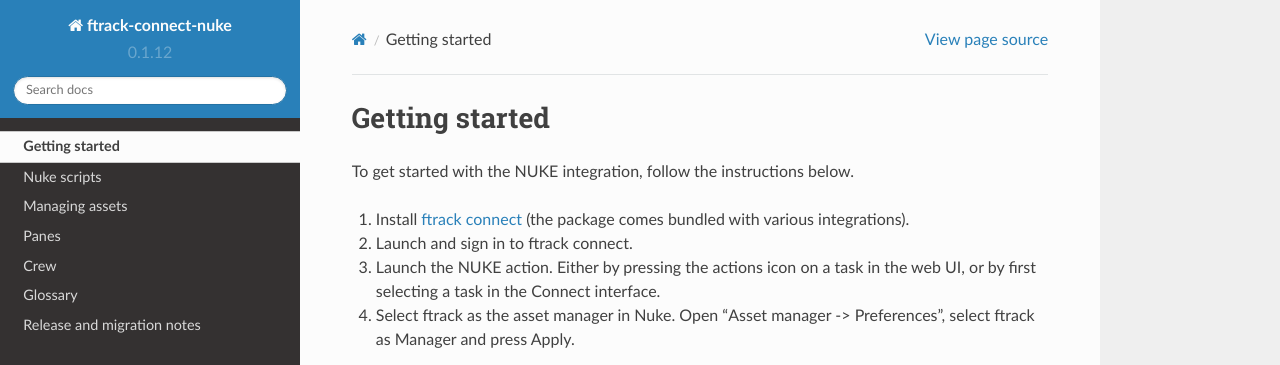
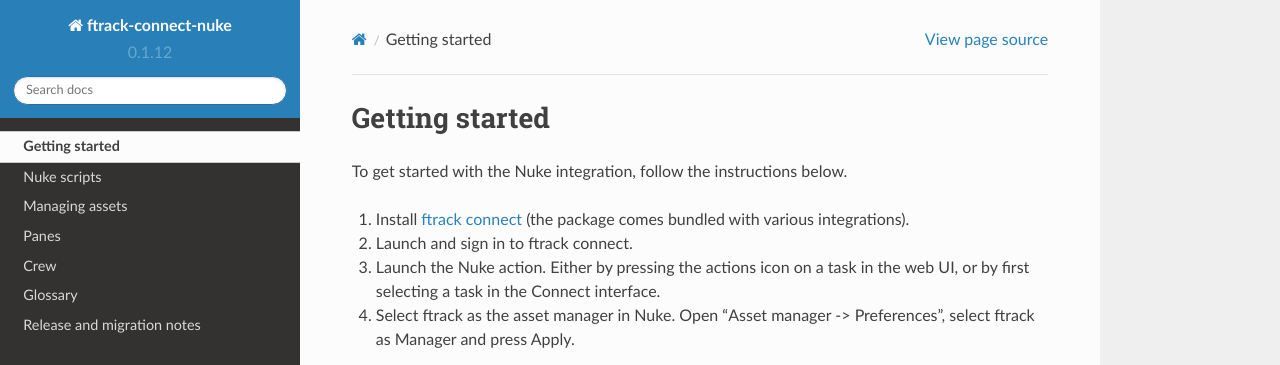
Before and after one commit to ftrackhq/ftrack-connect-nuke, a Sphinx documentation site: the page built from doc/getting_started.rst, in a window 1280 px wide and 1341 px high. Shown: the top 365 px of the window. Built offline with Sphinx 7.4.7 and the Read the Docs theme 2.0.0, drawn with Linux system fonts in a browser that asks for light colours.

Commit message:
Minor changes to gettings started docs

```diff
--- a/doc/getting_started.rst
+++ b/doc/getting_started.rst
@@ -7,12 +7,12 @@
 Getting started
 ***************
 
-To get started with the NUKE integration, follow the instructions below.
+To get started with the Nuke integration, follow the instructions below.
 
 1.  Install `ftrack connect <https://ftrack.com/connect>`_ (the package comes
     bundled with various integrations).
 2.  Launch and sign in to ftrack connect.
-3.  Launch the NUKE action. Either by pressing the actions icon on a task in the
+3.  Launch the Nuke action. Either by pressing the actions icon on a task in the
     web UI, or by first selecting a task in the Connect interface.
 4.  Select ftrack as the asset manager in Nuke. Open
     "Asset manager -> Preferences", select ftrack as Manager and press Apply.
```
